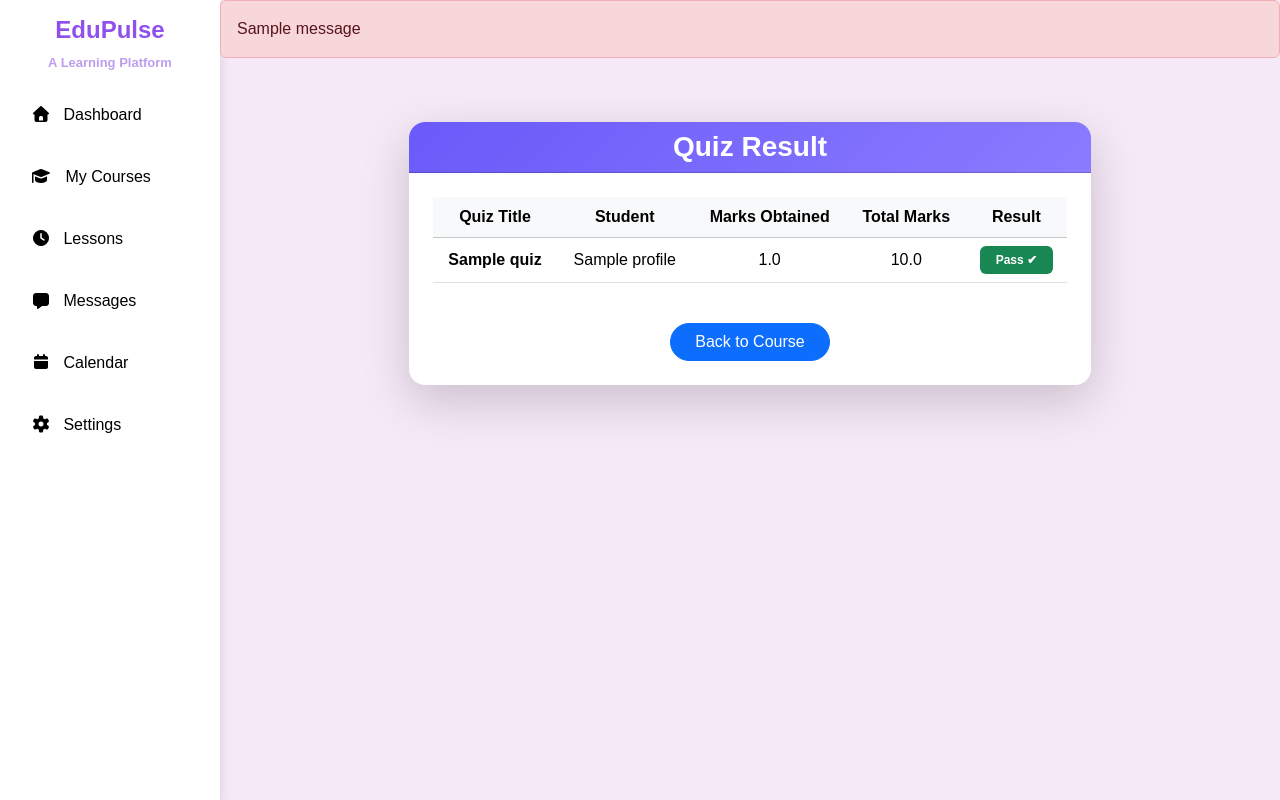
After one commit to MedhaSunkad13/edupulse-lms, a Django app: page /unilmsapp/quiz-result/1/ in a window 1280 px wide. The commit adds this page. Run offline with Django 5.2, Linux system fonts and the light colour scheme; tables that the repository leaves empty hold one stand-in row (values such as "Sample post"); one stand-in notice (Sample message) is shown; some libraries are stand-ins or nearby versions.

Commit message:
Implement Quiz and Result logic

```diff
--- a/unilmsapp/models.py
+++ b/unilmsapp/models.py
@@ -85,20 +85,45 @@ class Submission(models.Model):
 
 class Quiz(models.Model):
     q_id = models.AutoField(primary_key=True)
+    title = models.CharField(max_length=100)
     sub = models.ForeignKey(Subject, on_delete=models.CASCADE)
-    duration = models.TimeField()
+    duration = models.IntegerField()
     date = models.DateField()
 
+    def __str__(self):
+        return f"{self.title}"
+
+
+class Question(models.Model):
+    question_id = models.AutoField(primary_key=True)
+    quiz = models.ForeignKey(Quiz, on_delete=models.CASCADE)
+    question_text = models.CharField(max_length=500)
+    option1 = models.CharField(max_length=100)
+    option2 = models.CharField(max_length=100)
+    option3 = models.CharField(max_length=100)
+    option4 = models.CharField(max_length=100)
+    # stores: 1 / 2 / 3 / 4
+    correct_answer = models.CharField(max_length=1)
+    marks = models.IntegerField(default=1)
+
+    def __str__(self):
+        return f"{self.question_text}"
+
+
 class Result(models.Model):
+
     RESULT_CHOICES = [
         ('Pass', 'Pass'),
         ('Fail', 'Fail')
     ]
+
     res_id = models.AutoField(primary_key=True)
     student = models.ForeignKey(Profile, on_delete=models.CASCADE)
-    sub = models.ForeignKey(Subject, on_delete=models.CASCADE)
-    marks = models.FloatField()
+    quiz = models.ForeignKey(Quiz, on_delete=models.CASCADE, null=True, blank=True)
+    obtained_marks = models.FloatField()
+    total_marks = models.FloatField()
     result = models.CharField(max_length=4, choices=RESULT_CHOICES)
+    attempted_at = models.DateTimeField(default=timezone.now)
 
     def __str__(self):
-        return f"{self.result}"
+        return f"{self.student.name} - {self.quiz.title}"
--- /dev/null
+++ b/unilmsapp/templates/unilmsapp/quiz_result.html
@@ -0,0 +1,121 @@
+{% extends 'unilmsapp/base.html' %}
+{% load static %}
+
+{% block title %}Quiz Result{% endblock %}
+
+{% block content %}
+
+{% if messages %}
+    {% for message in messages %}
+        <div class="alert alert-danger">
+            {{ message }}
+        </div>
+    {% endfor %}
+{% endif %}
+
+<div class="container py-5">
+
+    <div class="row justify-content-center">
+
+        <div class="col-lg-8">
+
+            <div class="card shadow-lg border-0 rounded-4">
+
+                <!-- HEADER -->
+                <div class="card-header text-white text-center rounded-top-4"
+                     style="background: linear-gradient(135deg, #6a5af9, #8b7bff);">
+
+                    <h3 class="fw-bold mb-0">
+                        Quiz Result
+                    </h3>
+
+                </div>
+
+                <!-- BODY -->
+                <div class="card-body p-4">
+
+                    <div class="table-responsive">
+
+                        <table class="table align-middle text-center">
+
+                            <thead class="table-light">
+
+                                <tr>
+                                    <th>Quiz Title</th>
+                                    <th>Student</th>
+                                    <th>Marks Obtained</th>
+                                    <th>Total Marks</th>
+                                    <th>Result</th>
+                                </tr>
+
+                            </thead>
+
+                            <tbody>
+
+                                <tr>
+
+                                    <td class="fw-semibold">
+                                        {{ result.quiz.title }}
+                                    </td>
+
+                                    <td>
+                                        {{ result.student.name }}
+                                    </td>
+
+                                    <td>
+                                        {{ result.obtained_marks }}
+                                    </td>
+
+                                    <td>
+                                        {{ result.total_marks }}
+                                    </td>
+
+                                    <td>
+
+                                        {% if result.result == "Pass" %}
+
+                                            <span class="badge bg-success px-3 py-2">
+                                                Pass ✔
+                                            </span>
+
+                                        {% else %}
+
+                                            <span class="badge bg-danger px-3 py-2">
+                                                Fail ✘
+                                            </span>
+
+                                        {% endif %}
+
+                                    </td>
+
+                                </tr>
+
+                            </tbody>
+
+                        </table>
+
+                    </div>
+
+                    <!-- BUTTON -->
+                    <div class="text-center mt-4">
+
+                        <a href="{% url 'course_detail' result.quiz.sub.sub_code %}"
+                           class="btn btn-primary rounded-pill px-4">
+
+                            Back to Course
+
+                        </a>
+
+                    </div>
+
+                </div>
+
+            </div>
+
+        </div>
+
+    </div>
+
+</div>
+
+{% endblock %}
--- a/unilmsapp/urls.py
+++ b/unilmsapp/urls.py
@@ -10,4 +10,6 @@ urlpatterns = [
     path('course/details/<str:sc>/', views.course_detail, name='course_detail'),
     path('assignment/<int:id>/submit/',views.submit_assignment, name='submit_assignment'),
     path('project/<int:p_id>/submit/', views.submit_project, name='submit_project'),
+    path('take-quiz/<int:quiz_id>/', views.take_quiz, name='take_quiz'),
+    path('quiz-result/<int:result_id>/',views.quiz_result, name='quiz_result')
 ]
--- a/unilmsapp/views.py
+++ b/unilmsapp/views.py
@@ -1,7 +1,8 @@
 from django.shortcuts import render, redirect,  get_object_or_404
-from unilmsapp.models import Profile, Subject, Material, Enrollment, Quiz, Project, Submission, Assignment, Result
+from unilmsapp.models import Profile, Subject, Material, Enrollment, Quiz, Project, Submission, Assignment, Question, Result
 from django.contrib.auth import authenticate, login, logout, update_session_auth_hash
 from django.contrib.auth.decorators import login_required
+from django.utils import timezone
 from django.contrib import messages
 
 # Create your views here.
@@ -71,16 +72,27 @@ def course_detail(request, sc):
         return redirect('my_courses')
 
     # Materials
-    materials = Material.objects.filter(sub=subject)
+    materials = Material.objects.filter(sub = subject)
 
     # Assignments
-    assignments = Assignment.objects.filter(sub=subject)
+    assignments = Assignment.objects.filter(sub = subject)
 
     #Projects
-    projects = Project.objects.filter(sub=subject)
+    projects = Project.objects.filter(sub = subject)
 
     # Submissions of current user
     submissions = Submission.objects.filter(student=request.user.profile)
+
+    # Results of current user
+    results = Result.objects.filter(student=request.user.profile)
+
+    #Quiz submission of curr user
+    quizzes = Quiz.objects.filter(sub = subject)
+
+    #Extract Quiz IDs
+    attempted_quiz_ids = []
+    for r in results:
+        attempted_quiz_ids.append(r.quiz.q_id)
 
     # Extract assignment IDs
     submitted_ids = []
@@ -98,6 +110,8 @@ def course_detail(request, sc):
         'subject': subject,
         'assignments': assignments,
         'projects' : projects,
+        'quizzes' : quizzes,
+        'attempted_quiz_ids' : attempted_quiz_ids,
         'submitted_ids': submitted_ids,
         'submitted_project_ids' : submitted_project_ids,
     })
@@ -170,3 +184,87 @@ def submit_project(request, p_id):
     return render(request, 'unilmsapp/submit_project.html', {
         'project': project
     })
+
+def take_quiz(request, quiz_id):
+
+    quiz = get_object_or_404(Quiz, q_id=quiz_id)
+
+    # Current student
+    student = request.user.profile
+
+    # All questions of current quiz
+    questions = Question.objects.filter(quiz=quiz)
+
+    # Check if already attempted
+    has_attempted = Result.objects.filter(
+        student=student,
+        quiz=quiz
+    ).exists()
+
+    if has_attempted:
+        messages.error(request, "Already Attempted!")
+        return redirect('course_detail', quiz.sub.sub_code)
+
+    today = timezone.now().date()
+
+    if quiz.date > today:
+        messages.error(request, "You cannot attempt the quiz today!")
+        return redirect('course_detail', quiz.sub.sub_code)
+
+    # ==================== GET ====================
+    if request.method == "GET":
+
+        return render(request, 'unilmsapp/show_quiz.html', {
+            'quiz': quiz,
+            'questions': questions
+        })
+
+    # ==================== POST ====================
+    else:
+
+        score = 0
+        tot_marks = 0
+
+        for question in questions:
+
+            # Add total marks
+            tot_marks += question.marks
+
+            # Get selected answer dynamically
+            selected_answer = request.POST.get(
+                f"question_{question.question_id}"
+            )
+
+            # Check answer
+            if selected_answer == question.correct_answer:
+                score += question.marks
+
+        # Calculate percentage
+        percentage = (score / tot_marks) * 100
+
+        # Pass / Fail
+        if percentage < 40:
+            result = "Fail"
+        else:
+            result = "Pass"
+
+        # Save result
+        quiz_result = Result.objects.create(
+            student=student,
+            quiz=quiz,
+            obtained_marks=score,
+            total_marks=tot_marks,
+            result=result
+        )
+
+        messages.success(request, "Quiz submitted successfully!")
+
+        return redirect('quiz_result', quiz_result.res_id)
+
+def quiz_result(request, result_id):
+
+    result = get_object_or_404(Result, res_id=result_id)
+
+    return render(request, 'unilmsapp/quiz_result.html', {
+        'result': result
+    })
```
Also changed, not shown: unilmsapp/admin.py (+9 -3 lines), unilmsapp/templates/unilmsapp/course_detail.html (+113 -16 lines), unilmsapp/templates/unilmsapp/show_quiz.html (added, +141 -0 lines), unilmsapp/migrations/0006_rename_marks_result_obtained_marks_remove_result_sub_and_more.py (added).
